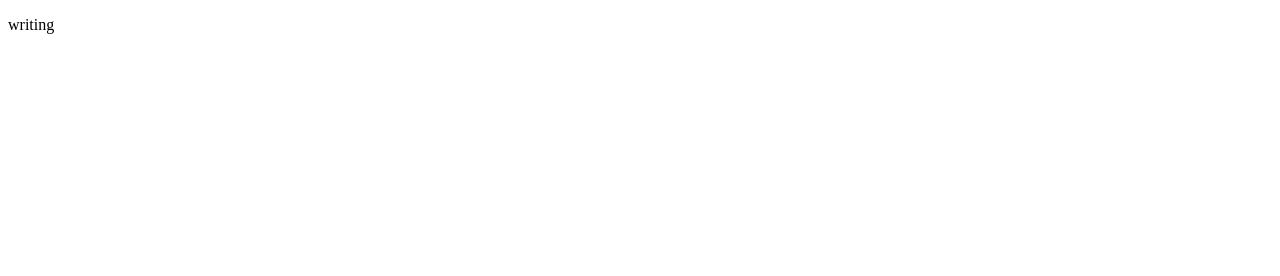
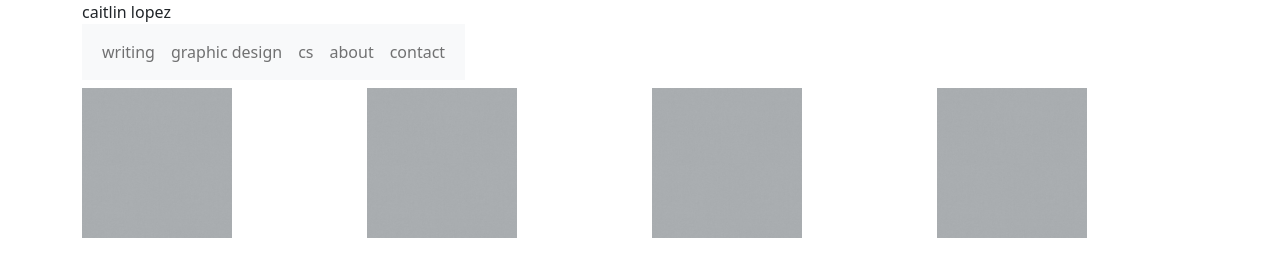
Before and after one commit to caitlinlopez/caitlinlopez.github.io, a plain HTML site: page index.html in a window 1280 px wide. Drawn offline with nearby package versions, Linux system fonts and the light colour scheme.

Commit message:
added nav bar & placeholders

```diff
--- a/index.html
+++ b/index.html
@@ -1,6 +1,62 @@
 <!DOCTYPE html>
-<html>
-<body>
-<p>writing</p>
-</body>
+<html lang="en">
+	<head>
+		<meta charset="utf-8">
+		<meta name="viewport" content="width=device-width, initial-scale=1">
+		<title>writing - caitlin lopez</title>
+		<link href="https://cdn.jsdelivr.net/npm/bootstrap@5.2.0/dist/css/bootstrap.min.css" rel="stylesheet"
+		integrity="sha384-gH2yIJqKdNHPEq0n4Mqa/HGKIhSkIHeL5AyhkYV8i59U5AR6csBvApHHNl/vI1Bx" crossorigin="anonymous">
+
+		<style>
+			.navigation {
+				position: fixed;
+			}
+
+			.gallery {
+				margin-top: 5%;
+			}
+		</style>
+  </head>
+
+  <body>
+	<div class="container">
+		<div>caitlin lopez</div>
+		<nav class="navbar navbar-expand bg-light navigation">
+			<div class="container-fluid">
+				<div class="collapse navbar-collapse" id="navbarSupportedContent">
+					<ul class="navbar-nav me-auto mb-2 mb-lg-0">
+						<li class="nav-item">
+							<a class="nav-link" href="#">writing</a>
+						</li>
+						<li class="nav-item">
+							<a class="nav-link" href="#">graphic design</a>
+						</li>
+						<li class="nav-item">
+							<a class="nav-link" href="#">cs</a>
+						</li>
+						<li class="nav-item">
+							<a class="nav-link" href="#">about</a>
+						</li>
+						<li class="nav-item">
+							<a class="nav-link" href="#">contact</a>
+						</li>
+					</ul>
+				</div>
+			</div>
+		</nav>
+	</div>
+	<div class="container gallery">
+		<div class="row">
+			<div class="col-6 col-md-4 col-lg-3"><img src="media/placeholder.jpg" alt="project" width="150px"></div>
+			<div class="col-6 col-md-4 col-lg-3"><img src="media/placeholder.jpg" alt="project" width="150px"></div>
+			<div class="col-6 col-md-4 col-lg-3"><img src="media/placeholder.jpg" alt="project" width="150px"></div>
+			<div class="col-6 col-md-4 col-lg-3"><img src="media/placeholder.jpg" alt="project" width="150px"></div>
+		</div>
+	</div>
+
+	<script src="https://cdn.jsdelivr.net/npm/@popperjs/core@2.11.5/dist/umd/popper.min.js"
+	integrity="sha384-Xe+8cL9oJa6tN/veChSP7q+mnSPaj5Bcu9mPX5F5xIGE0DVittaqT5lorf0EI7Vk" crossorigin="anonymous"></script>
+	<script src="https://cdn.jsdelivr.net/npm/bootstrap@5.2.0/dist/js/bootstrap.min.js"
+	integrity="sha384-ODmDIVzN+pFdexxHEHFBQH3/9/vQ9uori45z4JjnFsRydbmQbmL5t1tQ0culUzyK" crossorigin="anonymous"></script>
+  </body>
 </html>
```
Also changed, not shown: cs.html (+62 -0 lines), media/placeholder.jpg (added).
